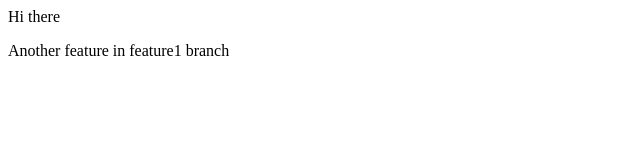
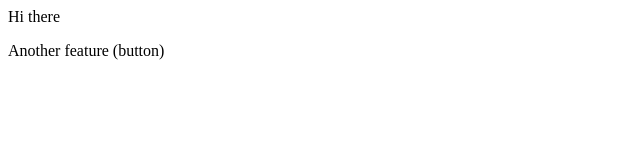
Before and after one commit to RamshaMaqsood/LocalRepo2, a plain HTML site: page index.html in a window 1280 px wide. Shown: the full height of the page, 0-640 px from the left. Drawn offline with Linux system fonts and the light colour scheme.

```diff
--- a/index.html
+++ b/index.html
@@ -1,2 +1,2 @@
 <p>Hi there</p>
-<p>Another feature in feature1 branch</p>
+<p>Another feature (button)</p>
```
